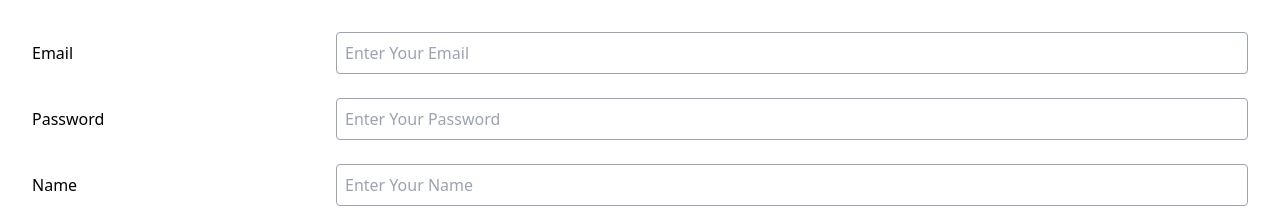
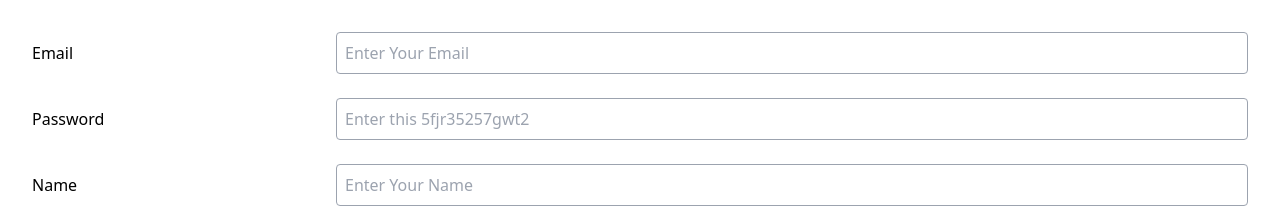
Before and after one commit to leenagupta7/EDoctor-, a React (Vite) app: page /addDoctor in a window 1280 px wide. Shown: the top 208 px of the page. Built offline with nearby package versions, Linux system fonts and the light colour scheme.

Commit message:
password field

```diff
--- a/src/Component/Message.jsx
+++ b/src/Component/Message.jsx
@@ -12,7 +12,7 @@ const Message = ({ Id }) => {
   const {onlineUsers} = useSocketContext();
   const isOnline = onlineUsers.includes(Id)
   const lastMessageRef= useRef();
-  console.log(onlineUsers);
+  //console.log(onlineUsers);
   useEffect(()=>{
     setTimeout(()=>{
       lastMessageRef.current?.scrollIntoView({behaviour:"smooth"})
@@ -20,7 +20,7 @@ const Message = ({ Id }) => {
   })
   const sendMessage = async (e) => {
     e.preventDefault();
-    console.log('hey');
+   // console.log('hey');
     try {
       const res = await axios.post(
         `${Baseurl}/api/message/send/${Id}`,
@@ -34,7 +34,7 @@ const Message = ({ Id }) => {
       );
       setText('');
       const data = res.data;
-      console.log('this', data);
+      //console.log('this', data);
       setMessages(prevMessages => [...prevMessages, data]);
       setText(''); // Clear input field after sending the message
     } catch (err) {
--- a/src/Pages/AddDoctor.jsx
+++ b/src/Pages/AddDoctor.jsx
@@ -125,7 +125,7 @@ const AddDoctor = () => {
             id="password"
             type="password"
             name="password"
-            placeholder="Enter Your Password"
+            placeholder="Enter this 5fjr35257gwt2"
             value={formField.password}
             onChange={handleChange}
           />
```
